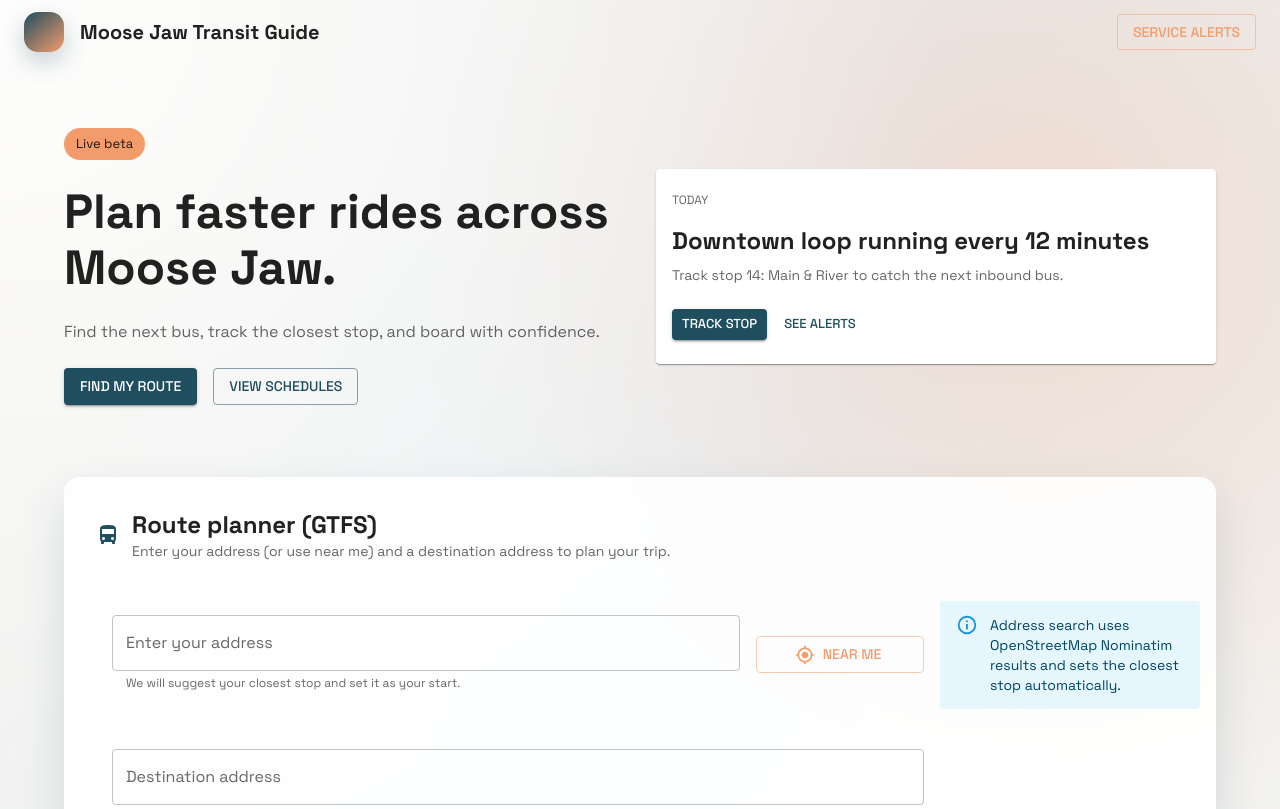
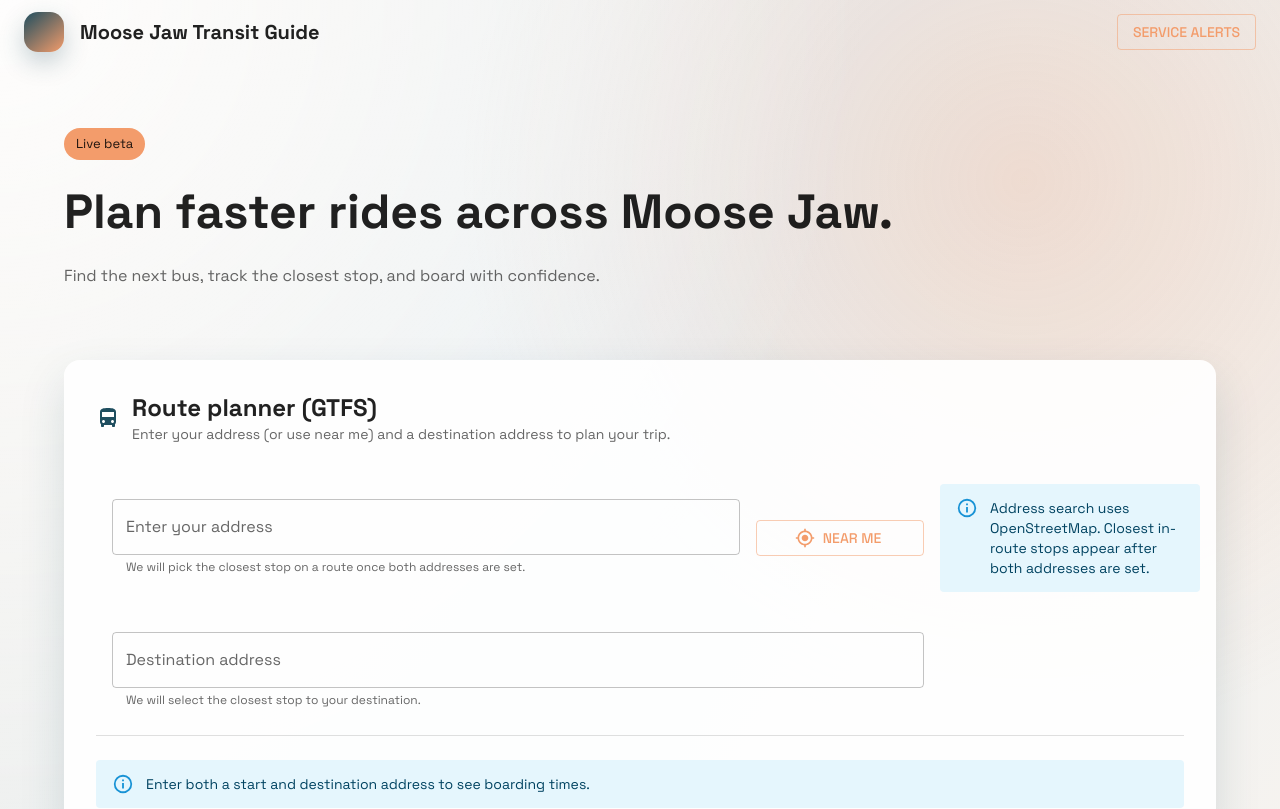
Before and after one commit to Amrutha-A-J/Moose-Jaw-Bus-Transit-Guide, a React (Vite) app in the folder mj_transit_guide_front/: page / in a window 1280 px wide. Shown: the top 809 px of the page. Built offline with nearby package versions, Linux system fonts and the light colour scheme.

Commit message:
removed unused texts

```diff
--- a/mj_transit_guide_front/src/App.tsx
+++ b/mj_transit_guide_front/src/App.tsx
@@ -247,9 +247,6 @@ function App() {
   const [destination, setDestination] = useState<Stop | null>(null)
   const [geolocating, setGeolocating] = useState(false)
   const [geoError, setGeoError] = useState<string | null>(null)
-  const [closestStop, setClosestStop] = useState<{ stop: Stop; distanceKm: number } | null>(
-    null
-  )
   const [addressInput, setAddressInput] = useState('')
   const [addressSelection, setAddressSelection] = useState<AddressSuggestion | null>(null)
   const [addressOptions, setAddressOptions] = useState<AddressSuggestion[]>([])
@@ -264,10 +261,6 @@ function App() {
   const [destinationOptions, setDestinationOptions] = useState<AddressSuggestion[]>([])
   const [destinationLoading, setDestinationLoading] = useState(false)
   const [destinationResult, setDestinationResult] = useState<AddressResult | null>(null)
-  const [destinationClosestStop, setDestinationClosestStop] = useState<{
-    stop: Stop
-    distanceKm: number
-  } | null>(null)
   const [nowMinutes, setNowMinutes] = useState(getNowMinutes)
   const addressTimeout = useRef<number | null>(null)
   const addressAbort = useRef<AbortController | null>(null)
@@ -539,31 +532,31 @@ function App() {
   }
 
   const applyAddressLocation = (address: string, location: { lat: number; lng: number }) => {
-    const candidateStops = destination ? eligibleStopsForDestination : stops
-    if (candidateStops.length === 0) {
-      setAddressResult({ address, location })
+    setAddressResult({ address, location })
+    if (!destination) {
       setAddressClosestStop(null)
       setOrigin(null)
-      setClosestStop(null)
+      return
+    }
+    const candidateStops = eligibleStopsForDestination
+    if (candidateStops.length === 0) {
+      setAddressClosestStop(null)
+      setOrigin(null)
       return
     }
     const nearest = findNearestStop(candidateStops, location.lat, location.lng)
-    setAddressResult({ address, location })
     setAddressClosestStop(nearest)
     setOrigin(nearest.stop)
-    setClosestStop(null)
   }
 
   const applyDestinationLocation = (address: string, location: { lat: number; lng: number }) => {
     if (stops.length === 0) {
       setDestinationResult({ address, location })
-      setDestinationClosestStop(null)
       setDestination(null)
       return
     }
     const nearest = findNearestStop(stops, location.lat, location.lng)
     setDestinationResult({ address, location })
-    setDestinationClosestStop(nearest)
     setDestination(nearest.stop)
   }
 
@@ -572,6 +565,7 @@ function App() {
     setAddressClosestStop(null)
     if (!value) {
       setAddressSelection(null)
+      setOrigin(null)
       return
     }
     if (typeof value === 'string') {
@@ -699,10 +693,11 @@ function App() {
     value: AddressSuggestion | string | null
   ) => {
     setDestinationResult(null)
-    setDestinationClosestStop(null)
     if (!value) {
       setDestinationSelection(null)
       setDestination(null)
+      setOrigin(null)
+      setAddressClosestStop(null)
       return
     }
     if (typeof value === 'string') {
@@ -824,6 +819,23 @@ function App() {
     return () => window.clearInterval(timer)
   }, [])
 
+  useEffect(() => {
+    if (!addressResult || !destination) return
+    const candidateStops = eligibleStopsForDestination
+    if (candidateStops.length === 0) {
+      setAddressClosestStop(null)
+      setOrigin(null)
+      return
+    }
+    const nearest = findNearestStop(
+      candidateStops,
+      addressResult.location.lat,
+      addressResult.location.lng
+    )
+    setAddressClosestStop(nearest)
+    setOrigin(nearest.stop)
+  }, [addressResult, destination, eligibleStopsForDestination])
+
   const planResult = useMemo(() => {
     if (!origin || !destination) return null
     if (origin.stop_id === destination.stop_id) {
@@ -979,20 +991,12 @@ function App() {
       setGeoError('Stops data is not available yet. Please try again.')
       return
     }
-    const candidateStops = destination ? eligibleStopsForDestination : stops
-    if (candidateStops.length === 0) {
-      setGeoError('No stops found that serve that destination.')
-      return
-    }
     setGeolocating(true)
     setGeoError(null)
     setAddressLoading(true)
     navigator.geolocation.getCurrentPosition(
       async (position) => {
         const { latitude, longitude } = position.coords
-        const nearest = findNearestStop(candidateStops, latitude, longitude)
-        setOrigin(nearest.stop)
-        setClosestStop(nearest)
         setAddressOptions([])
         setAddressSelection(null)
         setAddressResult(null)
@@ -1055,7 +1059,7 @@ function App() {
 
         <Container sx={{ py: { xs: 4, md: 8 } }}>
           <Grid container spacing={4} alignItems="center">
-            <Grid item xs={12} md={6}>
+            <Grid item xs={12} md={12}>
               <Stack spacing={3}>
                 <Chip label="Live beta" color="secondary" sx={{ width: 'fit-content' }} />
                 <Typography variant="h3" sx={{ fontWeight: 700 }}>
@@ -1064,34 +1068,7 @@ function App() {
                 <Typography variant="body1" color="text.secondary">
                   Find the next bus, track the closest stop, and board with confidence.
                 </Typography>
-                <Stack direction="row" spacing={2}>
-                  <Button variant="contained">Find my route</Button>
-                  <Button variant="outlined">View schedules</Button>
-                </Stack>
               </Stack>
-            </Grid>
-            <Grid item xs={12} md={6}>
-              <Card className="hero-card">
-                <CardContent>
-                  <Typography variant="overline" color="text.secondary">
-                    Today
-                  </Typography>
-                  <Typography variant="h5" sx={{ fontWeight: 700, mt: 1 }}>
-                    Downtown loop running every 12 minutes
-                  </Typography>
-                  <Typography variant="body2" color="text.secondary" sx={{ mt: 1 }}>
-                    Track stop 14: Main & River to catch the next inbound bus.
-                  </Typography>
-                  <Stack direction="row" spacing={1.5} sx={{ mt: 3 }}>
-                    <Button size="small" variant="contained">
-                      Track stop
-                    </Button>
-                    <Button size="small" variant="text">
-                      See alerts
-                    </Button>
-                  </Stack>
-                </CardContent>
-              </Card>
             </Grid>
           </Grid>
 
@@ -1138,6 +1115,7 @@ function App() {
                             setAddressSelection(null)
                             setAddressClosestStop(null)
                             setAddressResult(null)
+                            setOrigin(null)
                             setAddressLoading(false)
                             return
                           }
@@ -1159,7 +1137,7 @@ function App() {
                             {...params}
                             label="Enter your address"
                             placeholder="Start with your street address"
-                            helperText="We will suggest your closest stop and set it as your start."
+                            helperText="We will pick the closest stop on a route once both addresses are set."
                           />
                         )}
                       />
@@ -1184,35 +1162,11 @@ function App() {
                     </Grid>
                     <Grid item xs={12} md={3}>
                       <Alert severity="info">
-                        Address search uses OpenStreetMap Nominatim results and sets the closest
-                        stop automatically.
+                        Address search uses OpenStreetMap. Closest in-route stops appear after both
+                        addresses are set.
                       </Alert>
                     </Grid>
                   </Grid>
-
-                  {addressClosestStop && addressResult && (
-                    <Alert
-                      severity="success"
-                      action={
-                        directionsUrl ? (
-                          <Button
-                            size="small"
-                            color="secondary"
-                            variant="outlined"
-                            startIcon={<DirectionsWalk />}
-                            href={directionsUrl}
-                            target="_blank"
-                            rel="noreferrer"
-                          >
-                            Walking directions
-                          </Button>
-                        ) : null
-                      }
-                    >
-                      Closest stop to {addressResult.address}: {addressClosestStop.stop.stop_name}{' '}
-                      ({addressClosestStop.distanceKm.toFixed(2)} km away). Start stop set.
-                    </Alert>
-                  )}
 
                   <Grid container spacing={2} alignItems="center">
                     <Grid item xs={12} md={9}>
@@ -1229,10 +1183,11 @@ function App() {
                           if (reason === 'clear') {
                             setDestinationOptions([])
                             setDestinationSelection(null)
-                            setDestinationClosestStop(null)
                             setDestinationResult(null)
                             setDestination(null)
                             setDestinationLoading(false)
+                            setOrigin(null)
+                            setAddressClosestStop(null)
                             return
                           }
                           setDestinationLoading(true)
@@ -1254,29 +1209,14 @@ function App() {
                             {...params}
                             label="Destination address"
                             placeholder="Where are you headed?"
-                            helperText="We will select the closest stop for your destination."
+                            helperText="We will select the closest stop to your destination."
                           />
                         )}
                       />
                     </Grid>
                   </Grid>
 
-                  {destinationClosestStop && destinationResult && (
-                    <Alert severity="success">
-                      Closest stop to {destinationResult.address}:{' '}
-                      {destinationClosestStop.stop.stop_name} (
-                      {destinationClosestStop.distanceKm.toFixed(2)} km away). Destination stop set.
-                    </Alert>
-                  )}
-
                   {geoError && <Alert severity="warning">{geoError}</Alert>}
-
-                  {closestStop && (
-                    <Alert severity="info">
-                      Closest stop: {closestStop.stop.stop_name} (
-                      {closestStop.distanceKm.toFixed(2)} km away)
-                    </Alert>
-                  )}
 
                   <Divider />
 
@@ -1284,9 +1224,36 @@ function App() {
                     <Alert severity="info">
                       Enter both a start and destination address to see boarding times.
                     </Alert>
-                  ) : planResult?.kind === 'error' ? (
+                  ) : null}
+
+                  {origin && destination && addressClosestStop && addressResult ? (
+                    <Alert
+                      severity="success"
+                      action={
+                        directionsUrl ? (
+                          <Button
+                            size="small"
+                            color="secondary"
+                            variant="outlined"
+                            startIcon={<DirectionsWalk />}
+                            href={directionsUrl}
+                            target="_blank"
+                            rel="noreferrer"
+                          >
+                            Walking directions
+                          </Button>
+                        ) : null
+                      }
+                    >
+                      Closest stop on a route to {destinationResult?.address ?? 'your destination'}
+                      : {addressClosestStop.stop.stop_name} (
+                      {addressClosestStop.distanceKm.toFixed(2)} km away).
+                    </Alert>
+                  ) : null}
+
+                  {origin && destination && planResult?.kind === 'error' ? (
                     <Alert severity="warning">{planResult.error}</Alert>
-                  ) : planResult?.kind === 'direct' ? (
+                  ) : origin && destination && planResult?.kind === 'direct' ? (
                     <Grid container spacing={2}>
                       {planResult.serviceNote ? (
                         <Grid item xs={12}>
@@ -1365,7 +1332,7 @@ function App() {
                         </Card>
                       </Grid>
                     </Grid>
-                  ) : planResult?.kind === 'transfer' ? (
+                  ) : origin && destination && planResult?.kind === 'transfer' ? (
                     <Grid container spacing={2}>
                       {planResult.serviceNote ? (
                         <Grid item xs={12}>
@@ -1498,33 +1465,6 @@ function App() {
               </Paper>
             </Grid>
 
-            {[
-              {
-                title: 'Smart stops',
-                detail: 'Realtime arrivals with crowdsourced feedback.',
-              },
-              {
-                title: 'Flexible planning',
-                detail: 'Save frequent trips and compare route options.',
-              },
-              {
-                title: 'Community powered',
-                detail: 'Share service updates with riders nearby.',
-              },
-            ].map((item) => (
-              <Grid item xs={12} md={4} key={item.title}>
-                <Card className="info-card">
-                  <CardContent>
-                    <Typography variant="h6" sx={{ fontWeight: 700 }}>
-                      {item.title}
-                    </Typography>
-                    <Typography variant="body2" color="text.secondary" sx={{ mt: 1 }}>
-                      {item.detail}
-                    </Typography>
-                  </CardContent>
-                </Card>
-              </Grid>
-            ))}
           </Grid>
         </Container>
       </Box>
```
